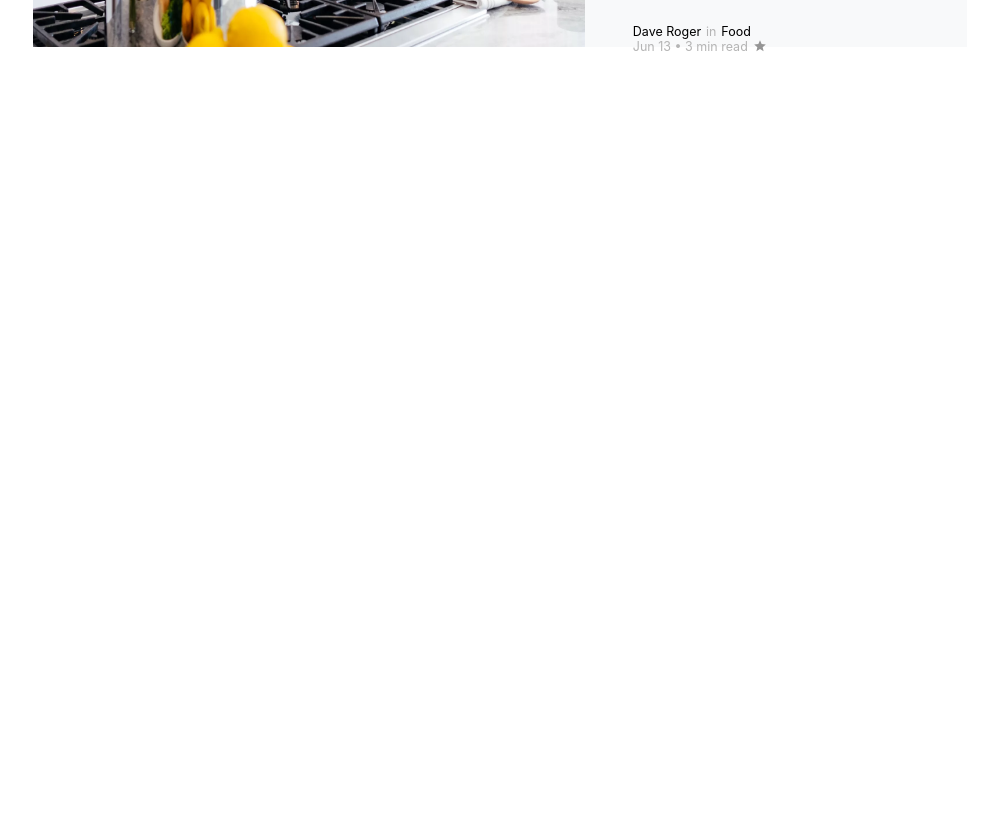
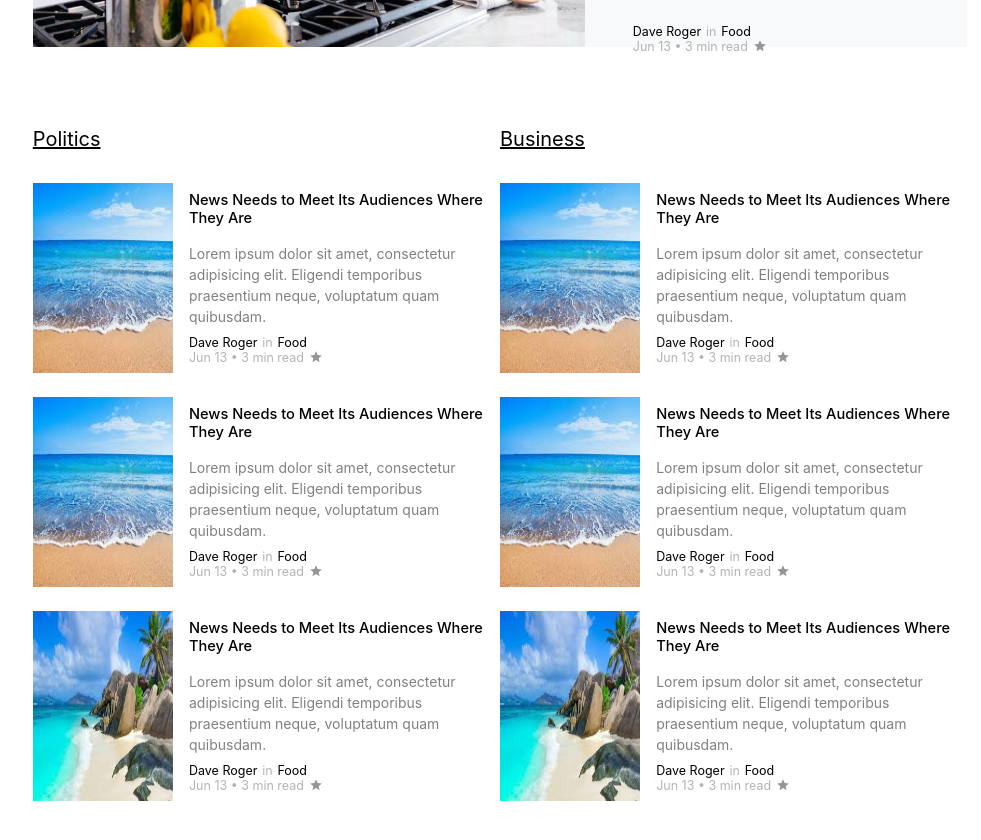
Before and after one commit to ammarmoha37/newspaper, an Angular app: page /home in a window 1280 px wide. Shown: the part 1820-2660 px from the top of the page, without its empty margins (140-1121 px from the left). Before the commit the page ends 1947 px from the top, so only its background shows below. Built offline with nearby package versions, Linux system fonts and the light colour scheme.

Commit message:
politics & business section design

```diff
--- a/src/app/components/home/home.component.css
+++ b/src/app/components/home/home.component.css
@@ -167,3 +167,27 @@ p {
   font-weight: medium;
   margin: 0.5rem 0;
 }
+
+.politics-business {
+  display: flex;
+
+}
+
+.politics-container,
+.business-container {
+  width: 50%;
+}
+
+.politics-business .posts{
+  width: 100%;
+}
+
+.politics-business img {
+  width: 30%;
+}
+
+.politics-business .post-credit {
+  padding-bottom: 0;
+  padding-right: 1rem;
+  margin: 0.5rem 0;
+}
--- a/src/app/components/home/home.component.html
+++ b/src/app/components/home/home.component.html
@@ -128,4 +128,96 @@
       </div>
     </div>
   </div>
+
+  <div class="politics-business">
+    <div class="politics-container">
+      <h2 class="section-title">Politics</h2>
+      <div class="posts">
+        <div class="single-post">
+          <img src="../../../assets/imgs/test3.jpeg" alt="">
+          <div class="post-credit">
+            <h3>News Needs to Meet Its Audiences Where They Are</h3>
+            <p>Lorem ipsum dolor sit amet, consectetur adipisicing elit. Eligendi temporibus praesentium neque, voluptatum quam quibusdam.</p>
+            <span><a>Dave Roger</a> in <a>Food</a></span>
+            <span>Jun 13 • 3 min read
+              <svg xmlns="http://www.w3.org/2000/svg" width="14" height="14" viewBox="0 0 24 24">
+                <path fill="#959595" d="m5.825 21l1.625-7.025L2 9.25l7.2-.625L12 2l2.8 6.625l7.2.625l-5.45 4.725L18.175 21L12 17.275z" />
+              </svg>
+            </span>
+          </div>
+        </div>
+        <div class="single-post">
+          <img src="../../../assets/imgs/test3.jpeg" alt="">
+          <div class="post-credit">
+            <h3>News Needs to Meet Its Audiences Where They Are</h3>
+            <p>Lorem ipsum dolor sit amet, consectetur adipisicing elit. Eligendi temporibus praesentium neque, voluptatum quam quibusdam.</p>
+            <span><a>Dave Roger</a> in <a>Food</a></span>
+            <span>Jun 13 • 3 min read
+              <svg xmlns="http://www.w3.org/2000/svg" width="14" height="14" viewBox="0 0 24 24">
+                <path fill="#959595" d="m5.825 21l1.625-7.025L2 9.25l7.2-.625L12 2l2.8 6.625l7.2.625l-5.45 4.725L18.175 21L12 17.275z" />
+              </svg>
+            </span>
+          </div>
+        </div>
+        <div class="single-post">
+          <img src="../../../assets/imgs/download (1).jpeg" alt="">
+          <div class="post-credit">
+            <h3>News Needs to Meet Its Audiences Where They Are</h3>
+            <p>Lorem ipsum dolor sit amet, consectetur adipisicing elit. Eligendi temporibus praesentium neque, voluptatum quam quibusdam.</p>
+            <span><a>Dave Roger</a> in <a>Food</a></span>
+            <span>Jun 13 • 3 min read
+              <svg xmlns="http://www.w3.org/2000/svg" width="14" height="14" viewBox="0 0 24 24">
+                <path fill="#959595" d="m5.825 21l1.625-7.025L2 9.25l7.2-.625L12 2l2.8 6.625l7.2.625l-5.45 4.725L18.175 21L12 17.275z" />
+              </svg>
+            </span>
+          </div>
+        </div>
+      </div>
+    </div>
+
+    <div class="business-container">
+      <h2 class="section-title">Business</h2>
+      <div class="posts">
+        <div class="single-post">
+          <img src="../../../assets/imgs/test3.jpeg" alt="">
+          <div class="post-credit">
+            <h3>News Needs to Meet Its Audiences Where They Are</h3>
+            <p>Lorem ipsum dolor sit amet, consectetur adipisicing elit. Eligendi temporibus praesentium neque, voluptatum quam quibusdam.</p>
+            <span><a>Dave Roger</a> in <a>Food</a></span>
+            <span>Jun 13 • 3 min read
+              <svg xmlns="http://www.w3.org/2000/svg" width="14" height="14" viewBox="0 0 24 24">
+                <path fill="#959595" d="m5.825 21l1.625-7.025L2 9.25l7.2-.625L12 2l2.8 6.625l7.2.625l-5.45 4.725L18.175 21L12 17.275z" />
+              </svg>
+            </span>
+          </div>
+        </div>
+        <div class="single-post">
+          <img src="../../../assets/imgs/test3.jpeg" alt="">
+          <div class="post-credit">
+            <h3>News Needs to Meet Its Audiences Where They Are</h3>
+            <p>Lorem ipsum dolor sit amet, consectetur adipisicing elit. Eligendi temporibus praesentium neque, voluptatum quam quibusdam.</p>
+            <span><a>Dave Roger</a> in <a>Food</a></span>
+            <span>Jun 13 • 3 min read
+              <svg xmlns="http://www.w3.org/2000/svg" width="14" height="14" viewBox="0 0 24 24">
+                <path fill="#959595" d="m5.825 21l1.625-7.025L2 9.25l7.2-.625L12 2l2.8 6.625l7.2.625l-5.45 4.725L18.175 21L12 17.275z" />
+              </svg>
+            </span>
+          </div>
+        </div>
+        <div class="single-post">
+          <img src="../../../assets/imgs/download (1).jpeg" alt="">
+          <div class="post-credit">
+            <h3>News Needs to Meet Its Audiences Where They Are</h3>
+            <p>Lorem ipsum dolor sit amet, consectetur adipisicing elit. Eligendi temporibus praesentium neque, voluptatum quam quibusdam.</p>
+            <span><a>Dave Roger</a> in <a>Food</a></span>
+            <span>Jun 13 • 3 min read
+              <svg xmlns="http://www.w3.org/2000/svg" width="14" height="14" viewBox="0 0 24 24">
+                <path fill="#959595" d="m5.825 21l1.625-7.025L2 9.25l7.2-.625L12 2l2.8 6.625l7.2.625l-5.45 4.725L18.175 21L12 17.275z" />
+              </svg>
+            </span>
+          </div>
+        </div>
+      </div>
+    </div>
+  </div>
 </div>
```
